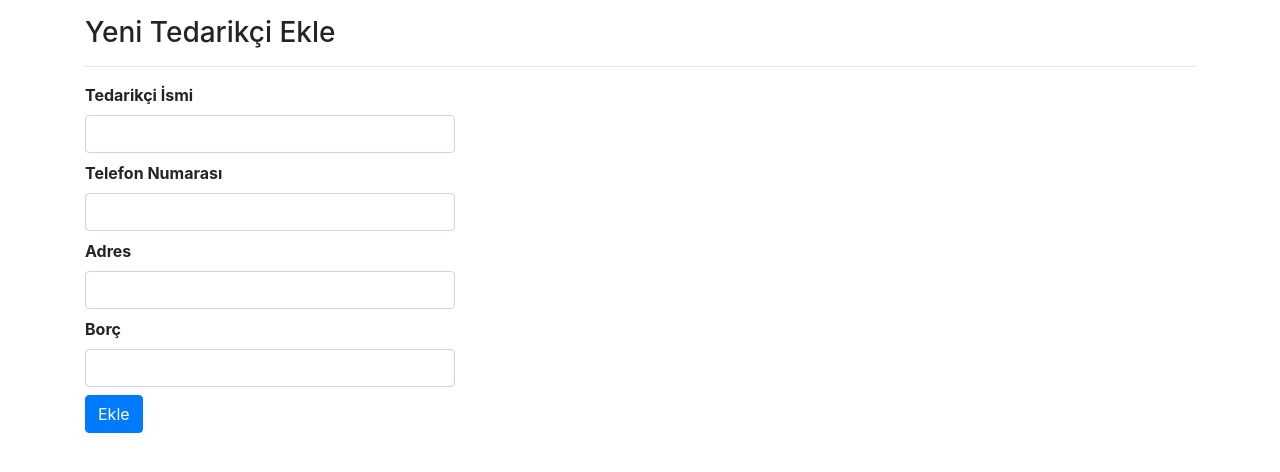
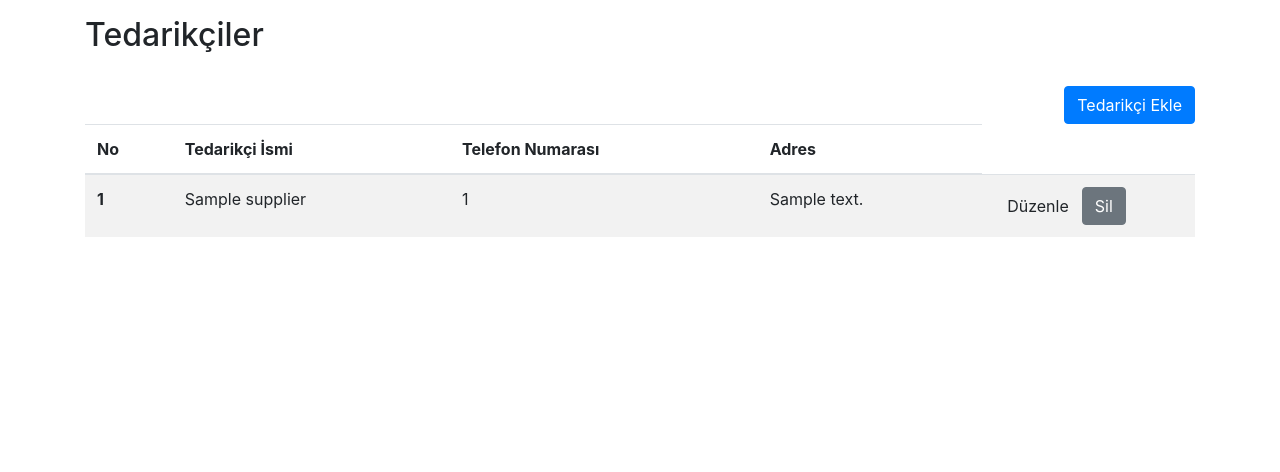
Before and after one commit to berkay-deniz/Stationery-Business, a Flask app: template Stationery_db/templates/supplier.html in a window 1280 px wide. Shown: the part 56-528 px from the top of the page. Run offline with Flask 2, Linux system fonts and the light colour scheme; the template is opened without the code that fills it: values that come from a table or form of the project are taken from there, most other values are stand-ins (such as "Sample title", 1, 10 or a date in 2020); some libraries are stand-ins or nearby versions.

Commit message:
add Supplier delete and modify

```diff
--- a/Stationery_db/main.py
+++ b/Stationery_db/main.py
@@ -57,8 +57,8 @@ class PurchaseReceiptForm(Form):
     for row in data:
         suppliers.append(row.get("SupplierName"))
 
-    receiptNumber = StringField("Fatura numarası", validators=[validators.length(
-        min=8, max=8, message="Fatura numarası 8 haneli olmalıdır")])
+    receiptNumber = StringField("Fatura Numarası", validators=[validators.length(
+        min=8, max=8, message="Fatura Numarası 8 haneli olmalıdır")])
     supplierName = SelectField("Tedarikçi adı", choices=suppliers)
     date = StringField("Tarih")
 
@@ -146,6 +146,7 @@ def salesReceipt():
 
 @app.route("/supplier", methods=["GET", "POST"])
 def supplier():
+    supplierData=readSupplier(conn)
     form = SupplierForm(request.form)
 
     if request.method == "POST" and form.validate():
@@ -154,9 +155,9 @@ def supplier():
         address = form.address.data
         debt = form.debt.data
         insertSupplier(conn, name, phoneNumber, address, debt)
-        return redirect("/")
+        return redirect("/supplier")
     else:
-        return render_template("supplier.html", form=form)
+        return render_template("supplier.html", form=form,supplierData=supplierData)
 
 
 
@@ -215,7 +216,29 @@ def staffInfo(staffId):
         form.rest.data = staff.get("DaysOfRest")
         return render_template("staffInfo.html",id=id, staff = staff, form = form)
 
+@app.route("/supplier/info/<string:supplierId>", methods=["GET", "POST"])
+def supplierInfo(supplierId):
+    supplierData = readSupplier(conn)
+    form = SupplierForm(request.form)
+    id =int(supplierId)
 
+    if request.method == "POST" and form.validate():
+        name = form.name.data
+        phone = form.phoneNumber.data
+        address = form.address.data
+        debt = form.debt.data
+        updateSupplier(conn,id,name,phone,address,debt)
+        return redirect('/supplier')
+    else:
+        for row in supplierData:
+            if row.get("id") == id:
+               supplier = row
+               break
+        form.name.data = supplier.get("SupplierName")
+        form.phoneNumber.data = supplier.get("PhoneNumber")
+        form.address.data = supplier.get("Address")
+        form.debt.data = supplier.get("Debt")
+        return render_template("supplierInfo.html",id=id, supplier = supplier, form = form)
 
 
 @app.route("/purchaseReceipt", methods=["GET", "POST"])
@@ -244,6 +267,12 @@ def removeStaff(id):
     deleteStaff(conn,id)
     return redirect("/staff")
 
+@app.route('/deleteSupplier/<int:id>', methods=['POST'])
+def removeSupplier(id):
+    deleteSupplier(conn,id)
+    return redirect("/supplier")
+
+
 
 if __name__ == "__main__":
     app.run(debug=True)
--- a/Stationery_db/templates/sales receipt.html
+++ b/Stationery_db/templates/sales receipt.html
@@ -6,8 +6,7 @@
 
 {% block content %}
 {% from "includes/formhelpers.html" import render_field %}
-    <h2>Fatura Oluştur</h2>
-    <br>
+    <h3>Yeni Satış Faturası Ekle</h2>
     <hr>
 
     <form method="post">
--- a/Stationery_db/templates/staff.html
+++ b/Stationery_db/templates/staff.html
@@ -27,7 +27,7 @@
 
               {% for index in range(staffData |length) %}
               <tr>
-                <th scope="row">{{index + 1}}</th>
+                <th scope="row">{{index+1}}</th>
                 <td>{{staffData[index].get('FirstName')}}</td>
                 <td>{{staffData[index].get('LastName')}}</td>
                 <td>{{staffData[index].get('PhoneNumber')}}</td>
--- a/Stationery_db/templates/supplier.html
+++ b/Stationery_db/templates/supplier.html
@@ -1,21 +1,88 @@
 {% extends 'layout.html' %}
 
 {% block title %}
-    Tedarikçi
+    Tedarikçiler
 {% endblock title %}
 
 {% block content %}
 {% from "includes/formhelpers.html" import render_field %}
+<div class="head">
+    <h2>Tedarikçiler</h2>
+    <br>
+    <button type="button" class="btn btn-primary float-right" data-toggle="modal" data-target="#addSupplierModal">
+      Tedarikçi Ekle
+    </button>
+</div>
 
-<h3>Yeni Tedarikçi Ekle</h3>
-<hr>
+    <table class="table table-striped">
+        <thead>
+          <tr>
+            <th scope="col">No</th>
+            <th scope="col">Tedarikçi İsmi</th>
+            <th scope="col">Telefon Numarası</th>
+            <th scope="col">Adres</th>
+          </tr>
+        </thead>
+        <tbody>
 
-<form method="post">
+              {% for index in range(supplierData |length) %}
+              <tr>
+                <th scope="row">{{index + 1}}</th>
+                <td>{{supplierData[index].get('SupplierName')}}</td>
+                <td>{{supplierData[index].get('PhoneNumber')}}</td>
+                <td>{{supplierData[index].get('Address')}}</td>
+                <td>
+                <div style="float:left">
+                  <a href="/supplier/info/{{supplierData[index].get("id")}}">
+                    <button type="button" class="btn bt-secondary" id="editButton" title="Düzenle">
+                      Düzenle
+                    </button>
+                  </a>
+                </div>
+                <div style="float:left"></div>
+                  <form method="post" action="{{ url_for('removeSupplier', id=supplierData[index].get("id")) }}">
+                    <button type="submit" class="btn btn-secondary" title="Sil">Sil</button>
+                  </form>
+                </div>
+                </td>
+              </tr>
+              {% endfor %}
 
-        {{ render_field(form.name, class="form-control col-4") }}
-        {{ render_field(form.phoneNumber, class="form-control col-4") }}
-        {{ render_field(form.address, class="form-control col-4") }}
-        {{ render_field(form.debt, class="form-control col-4") }}
-        <button type="submit" class="btn btn-primary">Ekle</button>
-</form>
+        </tbody>
+      </table>
+      <br>
+
+
+      <!-- Modal -->
+      <div class="modal fade" id="addSupplierModal" tabindex="-1" role="dialog" aria-labelledby="addSupplierModal" aria-hidden="true">
+        <div class="modal-dialog" role="document">
+          <div class="modal-content">
+            <div class="modal-header">
+              <h5 class="modal-title" id="exampleModalLabel">Tedarikçi Ekle</h5>
+              <button type="button" class="close" data-dismiss="modal" aria-label="Close">
+                <span aria-hidden="true">&times;</span>
+              </button>
+            </div>
+            <div class="modal-body">
+              <form method="post">
+                {{ render_field(form.name, class="form-control col-6") }}
+                {{ render_field(form.phoneNumber, class="form-control col-6") }}
+                {{ render_field(form.address, class="form-control col-6") }}
+                {{ render_field(form.debt, class="form-control col-6") }}
+                <button type="submit" class="btn btn-primary">Ekle</button>
+            </form>
+            </div>
+            <div class="modal-footer">
+              <button type="button" class="btn btn-secondary" data-dismiss="modal">Kapat</button>
+            </div>
+          </div>
+        </div>
+      </div>
+
+<!--
+
+
+
+-->
+
 {% endblock content %}
```
Also changed, not shown: Stationery_db/SqlServerConnection.py (+51 -22 lines), Stationery_db/templates/productInfo.html (added, +20 -0 lines), Stationery_db/templates/supplierInfo.html (added, +19 -0 lines).
